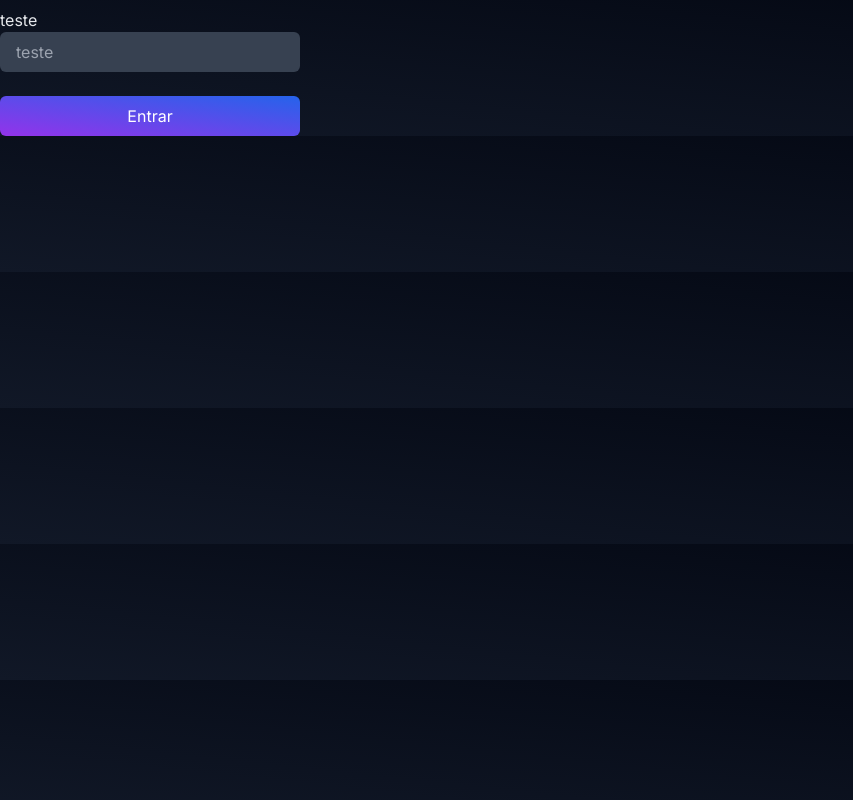
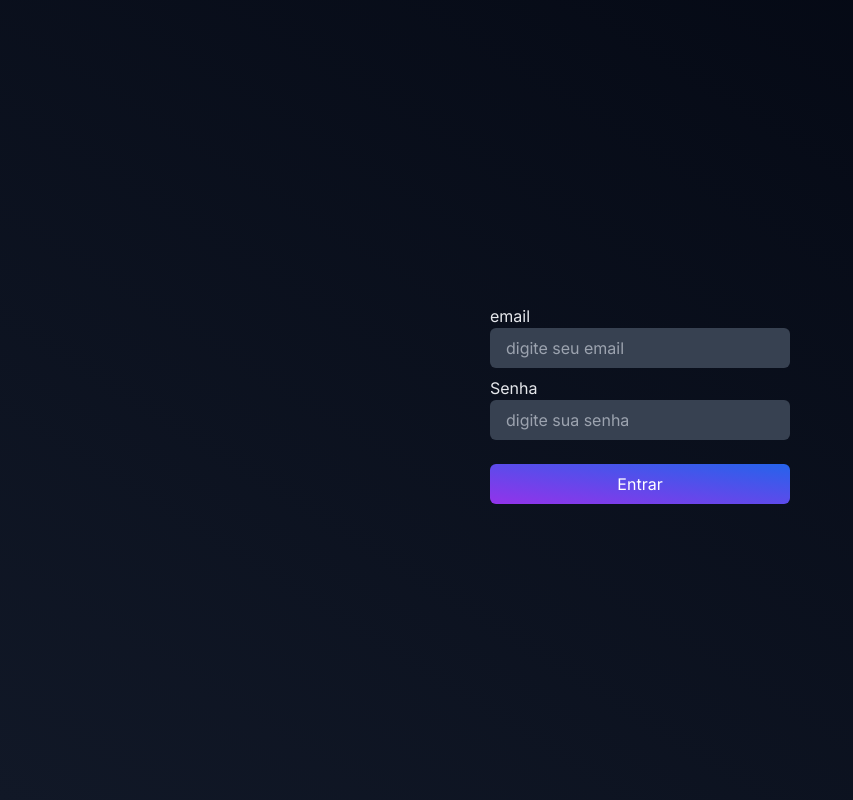
Before and after one commit to ricard027/financely, a Next.js app: page /login in a window 1280 px wide. Shown: the whole page, without its empty margins (0-853 px from the left). Built offline with nearby package versions, Linux system fonts and the light colour scheme.

Commit message:
feat: initial validation to form added

```diff
--- a/src/app/(auth)/login/page.tsx
+++ b/src/app/(auth)/login/page.tsx
@@ -1,13 +1,57 @@
 "use client";
+
+import React, { FunctionComponent, ReactNode } from "react";
 import { ButtonComponent } from "../components/button/button-component";
 import InputComponent from "../components/input/input-component";
+import { useForm } from "react-hook-form";
+import { zodResolver } from "@hookform/resolvers/zod";
+import * as z from "zod";
+
+interface ILoginProps {
+  children: ReactNode;
+}
+
+const schema = z.object({
+  email: z.string().min(1, { message: "Required" }),
+  password: z
+    .string()
+    .min(8, { message: "A senha precisa ter pelo menos 8 digitos" }),
+});
+
+const LoginContainer: FunctionComponent<ILoginProps> = ({ children }) => {
+  return (
+    <div className="w-full h-[100vh] flex items-center justify-center flex-col">
+      {children}
+    </div>
+  );
+};
 
 function LoginPage() {
+  const { register, formState, handleSubmit } = useForm({
+    resolver: zodResolver(schema),
+  });
+  const { errors } = formState;
+
+  const handlesubmitPress = (data: any) => {
+    console.log(data);
+  };
+  console.log(errors);
   return (
-    <div>
-      <InputComponent placeholder={"teste"} label={"teste"} />
-      <ButtonComponent primary={true}>Entrar</ButtonComponent>
-    </div>
+    <LoginContainer>
+      <InputComponent
+        placeholder={"digite seu email"}
+        label={"email"}
+        {...register("email", { required: true })}
+      />
+      <InputComponent
+        placeholder={"digite sua senha"}
+        label={"Senha"}
+        {...register("password", { required: true })}
+      />
+      <ButtonComponent onClick={() => handleSubmit(handlesubmitPress)()}>
+        Entrar
+      </ButtonComponent>
+    </LoginContainer>
   );
 }
 export default LoginPage;
```
